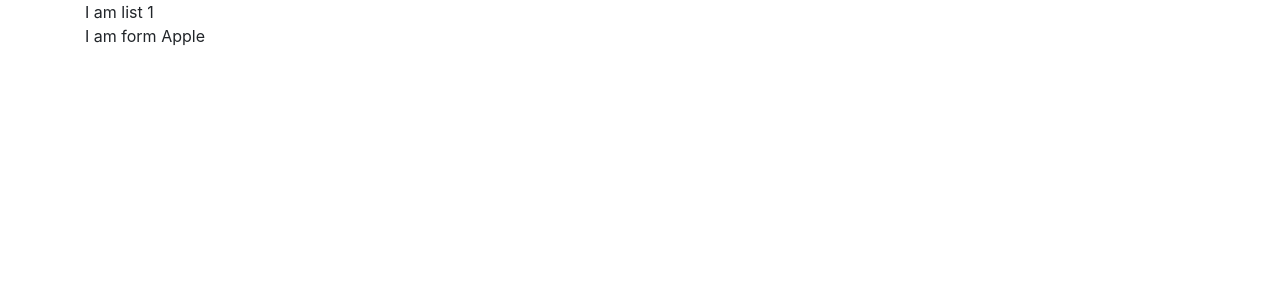
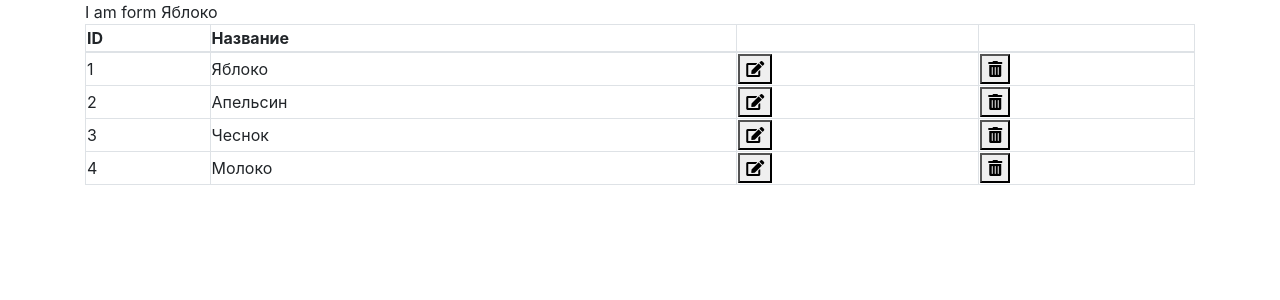
Before and after one commit to da-pofigu-je/da-pofigu-je.github.io, a React (Create React App) app: page / in a window 1280 px wide. Shown: the top 300 px of the page. Built offline with nearby package versions, Linux system fonts and the light colour scheme.

Commit message:
#2 crud: deletion works

```diff
--- a/package.json
+++ b/package.json
@@ -3,6 +3,7 @@
   "version": "0.1.0",
   "private": true,
   "dependencies": {
+    "@fortawesome/fontawesome-free": "^5.8.1",
     "@types/jest": "24.0.11",
     "@types/node": "11.13.6",
     "@types/react": "16.8.14",
--- a/src/AdminPanel/AdminPanel.tsx
+++ b/src/AdminPanel/AdminPanel.tsx
@@ -3,20 +3,36 @@
 import IngredientForm from "./IngredientForm";
 import Ingredient from "../models/ingredient";
 
-export default class AdminPanel extends Component {
-    private list: Ingredient[] = [];
+interface IState {
+    ingredients: Ingredient[];
+}
 
+export default class AdminPanel extends Component<{}, IState> {
     constructor(props: {}) {
         super(props);
-        this.list.push({ name: "Apple", id: 1 });
+
+        this.state = {
+            ingredients: [
+                { name: "Яблоко", id: 1 },
+                { name: "Апельсин", id: 2 },
+                { name: "Чеснок", id: 3 },
+                { name: "Молоко", id: 4 }
+            ]
+        };
     }
 
     public render = () => {
         return (
             <div className="container">
-                <IngredientList ingredients={this.list} />
-                <IngredientForm ingredient={this.list[0]} />
+                <IngredientForm ingredient={this.state.ingredients[0]} />
+                <IngredientList ingredients={this.state.ingredients} onDelete={this.handleDelete} onEdit={() => {}} />
             </div>
         );
     }
+
+    private handleDelete = (ingredient: Ingredient) => {
+        this.setState({
+            ingredients: [...this.state.ingredients].filter(x => x !== ingredient)
+        });
+    }
 }
--- a/src/AdminPanel/IngredientList.tsx
+++ b/src/AdminPanel/IngredientList.tsx
@@ -3,6 +3,8 @@
 
 export interface IProps {
     ingredients: Ingredient[];
+    onDelete: (ingredient: Ingredient) => any;
+    onEdit: (ingredient: Ingredient) => any;
 }
 
 export default class IngredientList extends Component<IProps, {}> {
@@ -11,6 +13,50 @@
     }
 
     public render = () => {
-        return <div>I am list {this.props.ingredients.length}</div>;
+        const { ingredients } = this.props;
+
+        return (
+            <table className="table-hover table-bordered w-100">
+                <thead className="thead-dark">
+                    <tr>
+                        <th>ID</th>
+                        <th>Название</th>
+                        <th />
+                        <th />
+                    </tr>
+                </thead>
+                <tbody>{ingredients.map((x, i) => this.renderRow(x, i))}</tbody>
+            </table>
+        );
+    }
+
+    private renderRow = (ingredient: Ingredient, index: number) => {
+        const { onDelete, onEdit } = this.props;
+
+        return (
+            <tr key={index}>
+                <td>{ingredient.id}</td>
+                <td>{ingredient.name}</td>
+                <td>
+                    <button id="btnEdit">
+                        <i className="fas fa-edit" />
+                    </button>
+                </td>
+                <td>
+                    <button id="btnDelete" onClick={() => this.handleDelete(ingredient)}>
+                        <i className="fas fa-trash-alt" />
+                    </button>
+                </td>
+            </tr>
+        );
+    }
+
+    private handleDelete = (ingredient: Ingredient) => {
+        const ok: boolean = confirm("вы уверены?");
+        if (!ok) {
+            return;
+        }
+
+        this.props.onDelete(ingredient);
     }
 }
--- a/src/index.tsx
+++ b/src/index.tsx
@@ -2,6 +2,7 @@
 import ReactDOM from "react-dom";
 import "./index.css";
 import "bootstrap/dist/css/bootstrap.css";
+import "@fortawesome/fontawesome-free/css/all.min.css";
 import App from "./App";
 import * as serviceWorker from "./serviceWorker";
 
```
Also changed, not shown: 1 other file (tests, documents, lock files or other folders).
